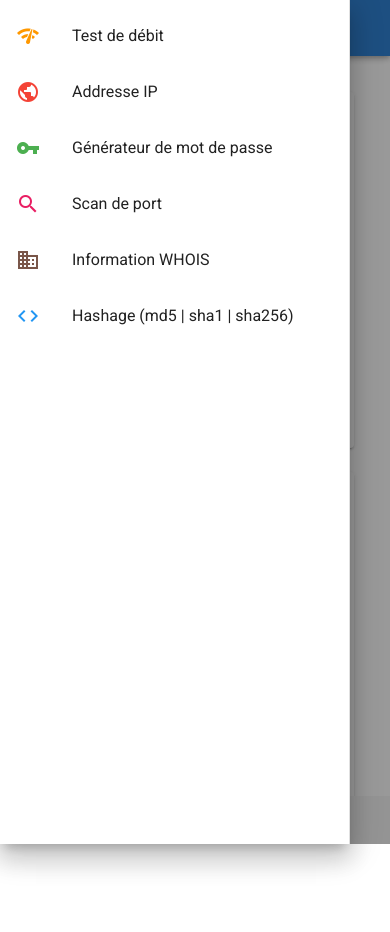
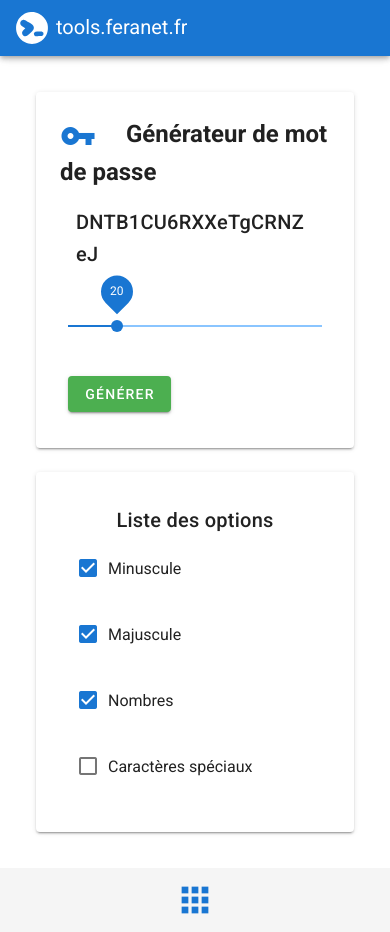
Before and after one commit to debmus/app.feranet.fr, a Vue app: page /Password in a window 390 px wide. Built offline with nearby package versions, Linux system fonts and the light colour scheme; what vue-clipboard2 would draw is missing.

Commit message:
update: mobile

```diff
--- a/src/App.vue
+++ b/src/App.vue
@@ -6,20 +6,22 @@
       <router-view></router-view>
     </v-main>
 
-    <Footer />
+    <Footer class="hidden-sm-and-down" />
+    <Mobile class="hidden-md-and-up" />
   </v-app>
 </template>
 
 <script>
-
 import Navbar from "./components/Navbar";
 import Footer from "./components/Footer";
+import Mobile from "./components/Mobile";
 
 export default {
   name: "App",
   components: {
     Navbar,
     Footer,
+    Mobile,
   },
   data: () => ({
     //
--- a/src/components/Footer.vue
+++ b/src/components/Footer.vue
@@ -1,5 +1,5 @@
 <template>
-  <v-footer padless app>
+  <v-footer padless>
     <v-col class="text-center" cols="12">
       {{ new Date().getFullYear() }} — <strong>Tools.feranet.fr</strong>
     </v-col>
--- /dev/null
+++ b/src/components/Mobile.vue
@@ -0,0 +1,28 @@
+<template>
+  <v-footer padless>
+    <v-col class="text-center" cols="12">
+      <v-bottom-sheet v-model="sheet" hide-overlay>
+        <template v-slot:activator="{ on, attrs }">
+          <!-- <v-btn color="purple" dark v-bind="attrs" v-on="on"> apps </v-btn> -->
+          <v-icon x-large color="primary" v-bind="attrs" v-on="on">apps</v-icon>
+        </template>
+        <div @click="sheet = false">
+          <Navigation />
+        </div>
+      </v-bottom-sheet>
+    </v-col>
+  </v-footer>
+</template>
+
+<script>
+import Navigation from "./Navigation";
+
+export default {
+  components: {
+    Navigation,
+  },
+  data: () => ({
+    sheet: false,
+  }),
+};
+</script>
--- a/src/components/Navbar.vue
+++ b/src/components/Navbar.vue
@@ -17,7 +17,7 @@
         </v-toolbar-title>
       </button>
     </v-app-bar>
-    <v-navigation-drawer width="350" v-model="drawer" color="white" app>
+    <v-navigation-drawer class="hidden-sm-and-down" width="350" v-model="drawer" hide-overlay color="white" app>
       <Navigation />
     </v-navigation-drawer>
   </div>
@@ -31,9 +31,7 @@ export default {
     Navigation,
   },
   data: () => ({
-    sticky: false,
     drawer: true,
-    overlay: false,
   }),
   methods: {
     dohome: function () {
--- a/src/views/Home.vue
+++ b/src/views/Home.vue
@@ -54,11 +54,13 @@
           </v-card>
         </v-col>
 
-        <v-col cols="12" md="6" lg="6" class="hidden-md-and-up">
+        <!--         <v-col cols="12" md="6" lg="6" class="hidden-md-and-up">
           <v-card>
             <Navigation />
           </v-card>
-        </v-col>
+        </v-col> -->
+
+
       </v-row>
     </v-container>
   </div>
@@ -66,15 +68,15 @@
 
 
 <script>
-import Navigation from "../components/Navigation";
+//import Navigation from "../components/Navigation";
 
 export default {
-  components: {
+/*   components: {
     Navigation,
   },
   data: () => ({
-    //
-  }),
+    sheet: false,
+  }), */
   methods: {
     goToGitSite: function () {
       location.href = "https://github.com/debmus/tools.feranet.fr";
--- a/src/views/Scanport.vue
+++ b/src/views/Scanport.vue
@@ -89,13 +89,13 @@ export default {
     formResps: "",
     errored: false,
     nameRulesNAME: [
-      (v) => !!v || "Champ requi",
+      (v) => !!v || "Champ requis",
       (v) =>
         (v && v.length <= 100) ||
         "Le texte doit comporter moins de 100 caractères",
     ],
     nameRulesPORT: [
-      (v) => !!v || "Champ requi",
+      (v) => !!v || "Champ requis",
       (v) => (v && v >= 1 && v <= 65535) || "Doit être compris en : 1 et 65535",
     ],
   }),
```
